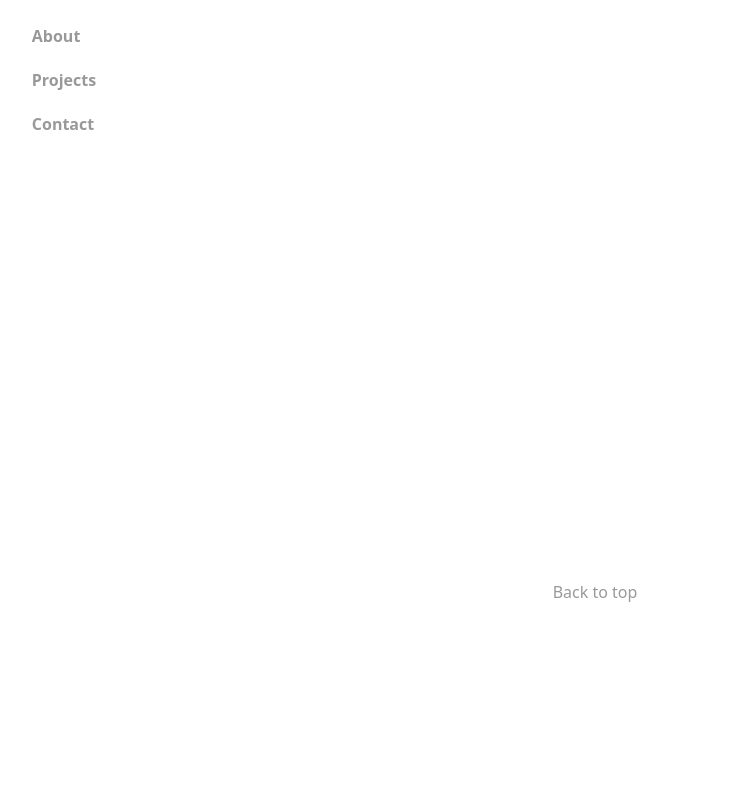
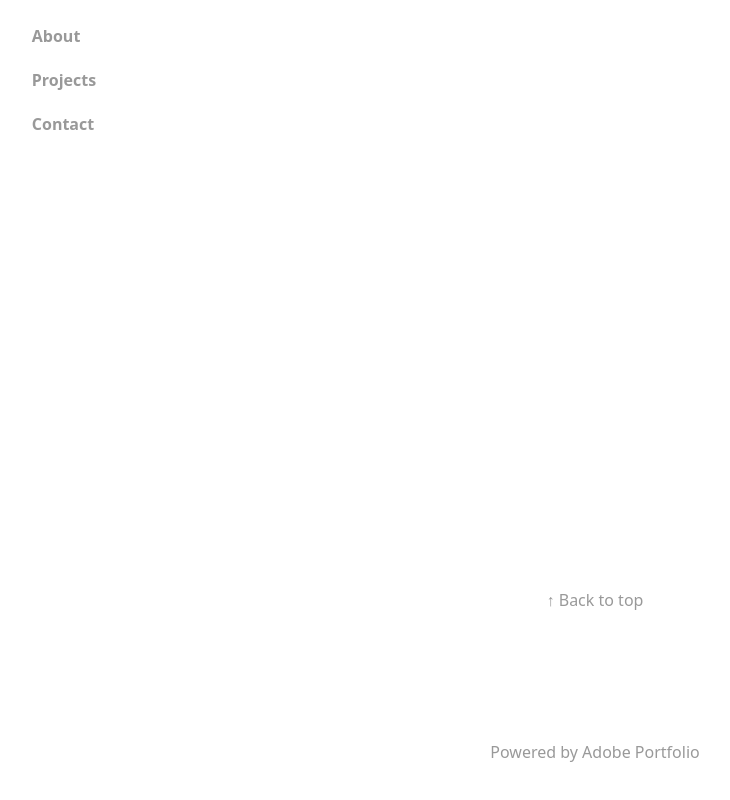
Before and after one commit to long-kr/my-portfolio, a Next.js app: page / in a window 1280 px wide. Shown: the part 276-1076 px from the top of the page, without its empty margins (45-775 px from the left). Before the commit the page ends 936 px from the top, so only its background shows below. Built offline with nearby package versions, Linux system fonts and the light colour scheme.

Commit message:
add Button component, add footer

```diff
--- a/src/components/Button.tsx
+++ b/src/components/Button.tsx
@@ -4,6 +4,7 @@ import React from "react";
 interface ButtonProps {
   onClick: () => void;
   children: string;
+  icon?: React.ReactNode;
   className?: string;
   disabled?: boolean;
 }
@@ -11,12 +12,13 @@ interface ButtonProps {
 const Button: React.FC<ButtonProps> = ({
   onClick,
   children,
+  icon,
   className,
   disabled = false,
 }) => {
   return (
     <button className={cn(className)} onClick={onClick} disabled={disabled}>
-      {children}
+      {icon} {children}
     </button>
   );
 };
--- a/src/components/layout/BottomContainer.tsx
+++ b/src/components/layout/BottomContainer.tsx
@@ -4,15 +4,25 @@ import Button from "../Button";
 
 const BottomContainer = () => {
   const handleClick = () => {
-    console.log("Back to top");
+    window.scrollTo({ top: 0, behavior: "smooth" });
   };
 
   return (
-    <section className="flex justify-center py-14">
-      <Button onClick={handleClick} className="hover:text-black">
-        Back to top
-      </Button>
-    </section>
+    <footer>
+      <section className="flex justify-center py-16">
+        <Button
+          onClick={handleClick}
+          icon={<span>↑</span>}
+          className="hover:text-[#666666]"
+        >
+          Back to top
+        </Button>
+      </section>
+
+      <section className="flex justify-center py-16">
+        <p>Powered by Adobe Portfolio</p>
+      </section>
+    </footer>
   );
 };
 
```
